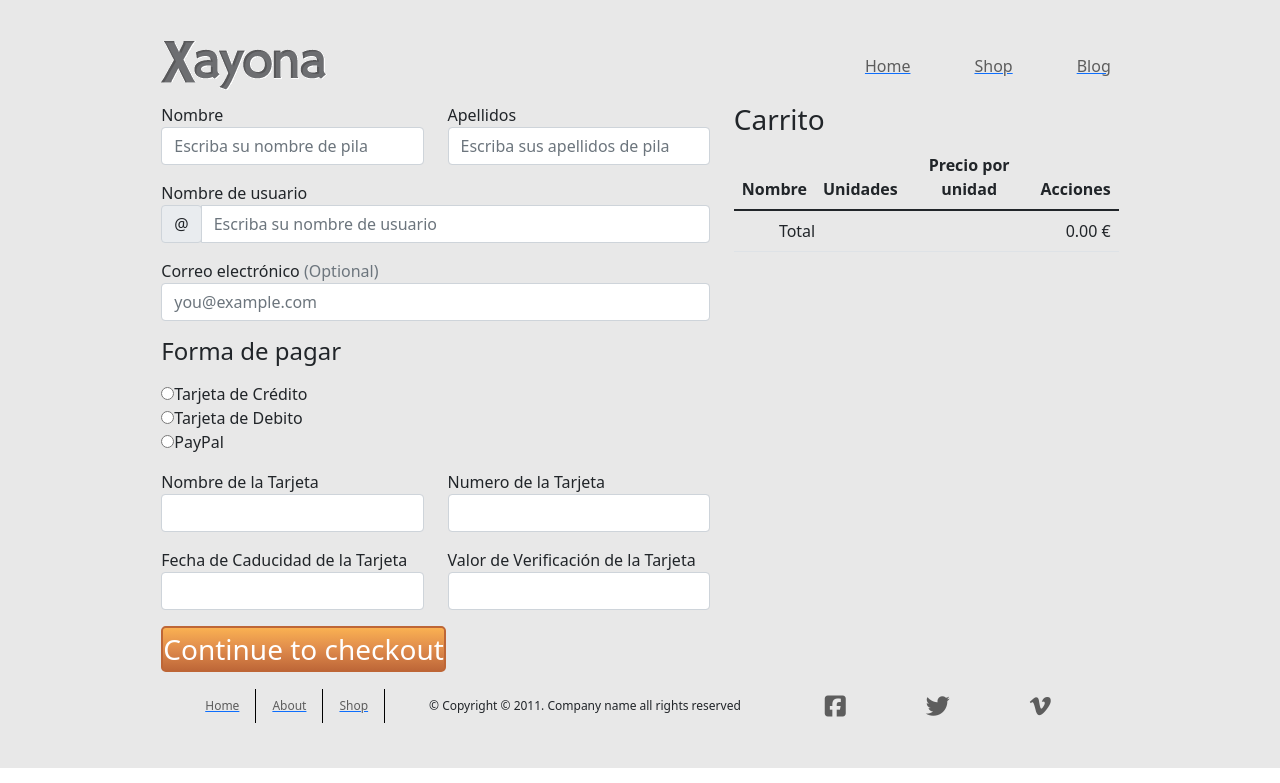
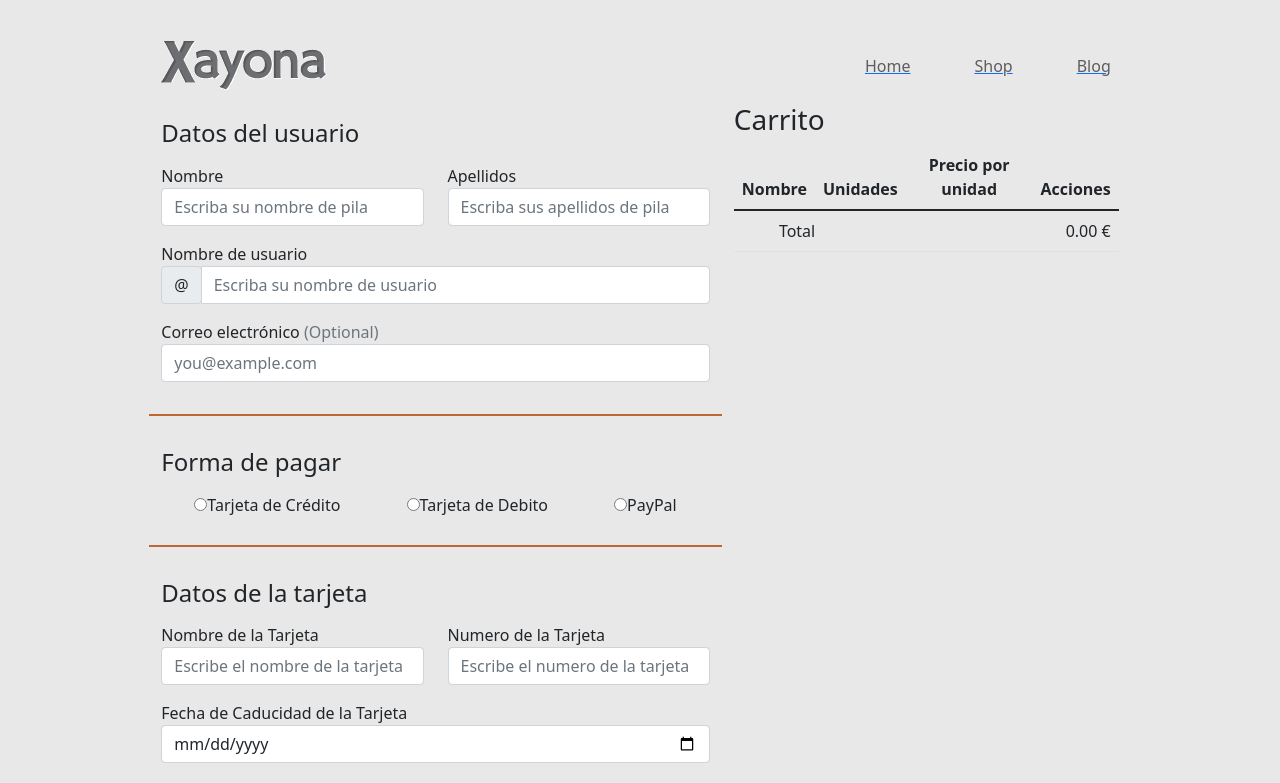
Before and after one commit to lceciliaguerrero/p5-pc5-ux-vue, a Vue app: page /checkout in a window 1280 px wide. Shown: the top 783 px of the page. Built offline with nearby package versions, Linux system fonts and the light colour scheme.

Commit message:
feat and refactor:
Modifico fallos

```diff
--- a/src/components/DatosComprador.vue
+++ b/src/components/DatosComprador.vue
@@ -1,17 +1,24 @@
 <template>
   <div class="card-text mb-md-4 lh-sml fs-7 text-grey-texto texto-display">
     <div v-for="com in $store.state.datosComprador" v-bind:key="com.id">
-      <p class="fw-normal">
-        <i class="fw-bold">Nombre</i>: {{com.nombrePila}} <br>
-        <i class="fw-bold">Apellidos</i>: {{com.apellidoPila}} <br>
-        <i class="fw-bold">@</i>{{com.nombreUsuario}} <br>
-        <i class="fw-bold">Correo electrónico</i>: {{com.correoUsuario}} <br>
-        <i class="fw-bold">Método de pagp</i>: {{com.metodoPago}} <br>
-        <i class="fw-bold">Nombre de la Tarjeta</i>: {{com.nombreTarjeta}} <br>
-        <i class="fw-bold">Numero de la Tarjeta</i>: {{com.numeroTarjeta}} <br>
-        <i class="fw-bold">Fecha de caducidad de la Tarjeta</i>: {{com.numeroExpiracionTarjeta}} <br>
-        <i class="fw-bold">Valor de Verificación de la Tarjeta</i>: {{com.valorVerificacionTarjeta}} <br>
-      </p>
+      <div class="fw-normal d-flex flex-row">
+        <p class="pe-lg-6 pe-md-3 me-sm-0">
+          <i class="fw-bold">Nombre</i>:<br><i>{{com.nombrePila}}</i><br>
+          <i class="fw-bold">Apellidos</i>:<br><i>{{com.apellidoPila}}</i><br>
+          <i class="fw-bold">@</i><i>{{com.nombreUsuario}}</i><br>
+          <i class="fw-bold">Correo electrónico</i>:<br><i>{{com.correoUsuario}}</i><br>
+          <i class="fw-bold">Método de pago</i>:<br>
+          <i v-if="com.metodoPago === 'credito'">Tarjeta de Crédito</i>
+          <i v-else-if="com.metodoPago === 'debito'">Tarjeta de Debito</i>
+          <i v-else-if="com.metodoPago === 'paypal'">PayPal</i><br>
+        </p>
+        <p>
+          <i class="fw-bold">Nombre de la Tarjeta</i>:<br><i>{{com.nombreTarjeta}}</i><br>
+          <i class="fw-bold">Numero de la Tarjeta</i>:<br><i>{{com.numeroTarjeta}}</i><br>
+          <i class="fw-bold">Fecha de caducidad de la Tarjeta</i>:<br><i>{{com.numeroExpiracionTarjeta}}</i><br>
+          <i class="fw-bold">Valor de Verificación de la Tarjeta</i>:<br><i>{{com.valorVerificacionTarjeta}}</i><br>
+        </p>
+      </div>
     </div>
 </div>
 </template>
--- a/src/components/Form.vue
+++ b/src/components/Form.vue
@@ -1,16 +1,18 @@
 <template>
   <div class="col bg-transparent">
-    <form class="needs-validation" method="get" @submit.prevent>
+    <form class="needs-validation row justify-content-md-center" method="get" @submit.prevent>
+      <div class="my-3 pb-3 border-bottom border-2 border-naranja-texto-oscuro">
+        <h4 class="mb-3">Datos del usuario</h4>
         <div class="row">
           <div class="col-md-6 mb-3">
             <label for="firstName">Nombre</label>
             <input id="firstName" class="form-control" type="text" name="firstName"
-                 placeholder="Escriba su nombre de pila" v-model="nombrePila" required>
+                   placeholder="Escriba su nombre de pila" v-model="nombrePila" aria-required="true">
           </div>
           <div class="col-md-6 mb-3">
             <label for="lastName">Apellidos</label>
             <input id="lastName" class="form-control" type="text" name="lastName"
-                 placeholder="Escriba sus apellidos de pila" v-model="apellidoPila" required>
+                   placeholder="Escriba sus apellidos de pila" v-model="apellidoPila" aria-required="true">
           </div>
         </div>
         <div class="mb-3">
@@ -20,59 +22,66 @@
               <span class="input-group-text">@</span>
             </div>
             <input id="username" class="form-control" type="text" name="username"
-                 placeholder="Escriba su nombre de usuario" v-model="nombreUsuario" required>
+                   placeholder="Escriba su nombre de usuario" v-model="nombreUsuario" aria-required="true">
           </div>
         </div>
         <div class="mb-3">
           <label for="email">Correo electrónico <span class="text-muted">(Optional)</span></label>
-        <input id="email" class="form-control" type="email" name="userEmail" v-model="correoUsuario"
-               placeholder="you@example.com">
+          <input id="email" class="form-control" type="email" pattern="[a-z0-9._%+-]+@[a-z0-9.-]+\.[a-z]{2, 4}$" name="userEmail" v-model="correoUsuario"
+                 placeholder="you@example.com" aria-required="false">
         </div>
+      </div>
+      <div class="my-3 pb-5 border-bottom border-2 border-naranja-texto-oscuro">
         <h4 class="mb-3">Forma de pagar</h4>
-      <div class="d-block my-3">
+        <div class="d-flex flex-row justify-content-md-around">
           <div class="custom-control custom-radio">
-          <input id="credit" name="paymentMethod" type="radio" class="custom-control-input" value="Tarjeta de Crédito"
+            <input id="credit" name="paymentMethod" type="radio" class="custom-control-input" value="credito"
                    v-model="metodoPago"
-                 required>
+                   aria-required="true">
             <label class="custom-control-label" for="credit">Tarjeta de Crédito</label>
           </div>
           <div class="custom-control custom-radio">
-          <input id="debit" name="paymentMethod" type="radio" class="custom-control-input" value="Tarjeta de Debito"
+            <input id="debit" name="paymentMethod" type="radio" class="custom-control-input" value="debito"
                    v-model="metodoPago"
-                 required>
+                   aria-required="true">
             <label class="custom-control-label" for="debit">Tarjeta de Debito</label>
           </div>
           <div class="custom-control custom-radio">
-          <input id="paypal" name="paymentMethod" type="radio" class="custom-control-input" value="PayPal"
+            <input id="paypal" name="paymentMethod" type="radio" class="custom-control-input" value="paypal"
                    v-model="metodoPago"
-                 required>
+                   aria-required="true">
             <label class="custom-control-label" for="paypal">PayPal</label>
           </div>
         </div>
+      </div>
+      <div class="my-3 pb-3 border-bottom border-5 border-naranja-texto-oscuro">
+        <h4 class="mb-3">Datos de la tarjeta</h4>
         <div class="row">
           <div class="col-md-6 mb-3">
             <label for="cc-text">Nombre de la Tarjeta</label>
-          <input type="text" class="form-control" id="cc-text" v-model="nombreTarjeta" placeholder="" required>
+            <input type="text" class="form-control" id="cc-text" v-model="nombreTarjeta"
+                   placeholder="Escribe el nombre de la tarjeta" aria-required="true">
           </div>
           <div class="col-md-6 mb-3">
             <label for="cc-number">Numero de la Tarjeta</label>
-          <input type="text" class="form-control" id="cc-number" v-model="numeroTarjeta" placeholder="" required>
+            <input type="text" class="form-control" id="cc-number" v-model="numeroTarjeta"
+                   placeholder="Escribe el numero de la tarjeta" aria-required="true">
           </div>
         </div>
-      <div class="row">
-        <div class="col-md-6 mb-3">
+        <div class="mb-3">
           <label for="cc-expiration">Fecha de Caducidad de la Tarjeta</label>
-          <input type="text" class="form-control" id="cc-expiration" v-model="numeroExpiracionTarjeta" placeholder=""
-                 required>
+          <input type="date" class="form-control" id="cc-expiration" v-model="numeroExpiracionTarjeta"
+                 aria-required="true">
         </div>
-        <div class="col-md-6 mb-3">
+        <div class="mb-3">
           <label for="cc-cvv">Valor de Verificación de la Tarjeta</label>
-          <input type="text" class="form-control" id="cc-cvv" v-model="valorVerificacionTarjeta" placeholder=""
-                 required>
+          <input type="text" class="form-control" id="cc-cvv" v-model="valorVerificacionTarjeta"
+                 placeholder="Escribe el numero de verificación de la tarjeta"
+                 aria-required="true">
         </div>
       </div>
       <input
-          class="border border-2 p-md-0 border-naranja-texto-oscuro user-select-none btn btn-lg button-degradado text-white fs-3"
+          class="col-md-7 col-sm-12 border border-2 p-md-0 border-naranja-texto-oscuro user-select-none btn btn-lg button-degradado text-white fs-3"
           type="submit" v-on:click="crearComprador" value="Continue to checkout">
     </form>
   </div>
@@ -100,11 +109,12 @@ export default {
   methods: {
     crearComprador() {
       this.idComprador++;
+      let fecha = `${this.numeroExpiracionTarjeta.toString().substring(8, 10)} / ${this.numeroExpiracionTarjeta.toString().substring(5, 7)} / ${this.numeroExpiracionTarjeta.toString().substring(0, 4)}`;
       let comprador = {
         id: this.idComprador, nombrePila: this.nombrePila, apellidoPila: this.apellidoPila,
         nombreUsuario: this.nombreUsuario, correoUsuario: this.correoUsuario,
         metodoPago: this.metodoPago, nombreTarjeta: this.nombreTarjeta,
-        numeroTarjeta: this.numeroTarjeta, numeroExpiracionTarjeta: this.numeroExpiracionTarjeta,
+        numeroTarjeta: this.numeroTarjeta, numeroExpiracionTarjeta: fecha,
         valorVerificacionTarjeta: this.valorVerificacionTarjeta
       }
       this.$store.commit('crearComprador', comprador);
```
Also changed, not shown: 1 other file (tests, documents, lock files or other folders). Lines whose indentation alone changed are shown as unchanged.
